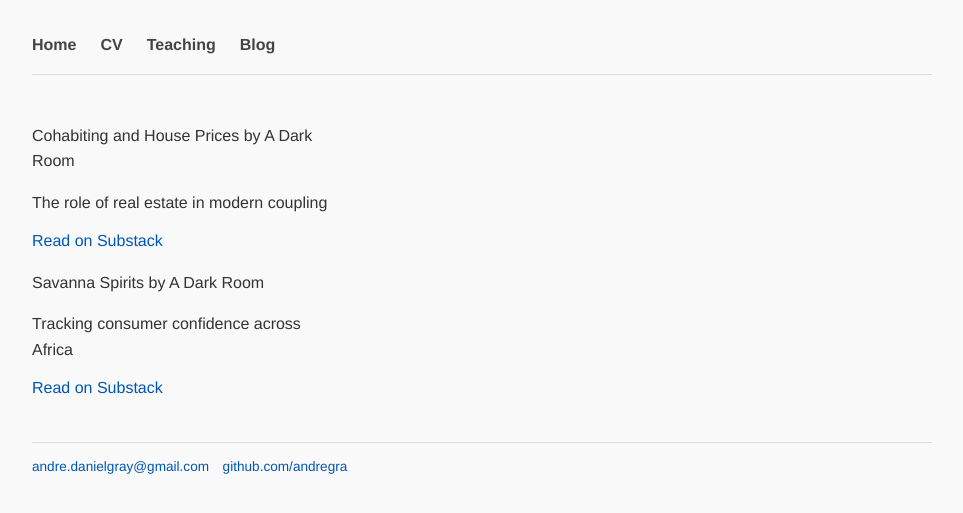
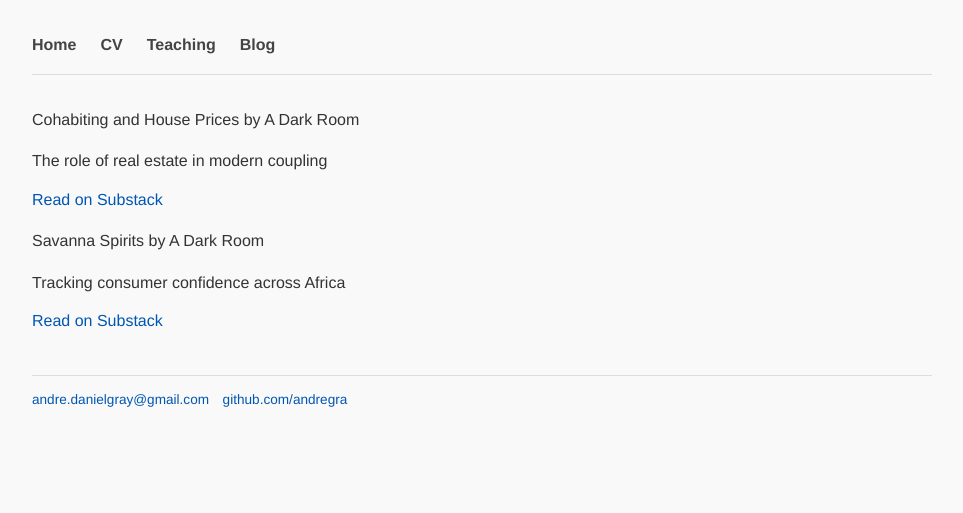
Before and after one commit to andregra/andregra.github.io, a Jekyll site: the page built from blog.md, in a window 1280 px wide. Shown: the top 513 px of the page, without its empty margins (158-1121 px from the left). Built offline with Jekyll 4.4.1, drawn with Linux system fonts in a browser that asks for light colours; a script that is not in the unit is left out.

Commit message:
Update blog.md

```diff
--- a/blog.md
+++ b/blog.md
@@ -4,11 +4,9 @@ title: Blog
 permalink: /blog/
 ---
 
- <div class="wrapper">
- <div class="left">
-<div class="substack-post-embed"><p lang="en">Cohabiting and House Prices by A Dark Room</p><p>The role of real estate in modern coupling</p><a data-post-link href="https://adarkroom.substack.com/p/cohabiting-and-house-prices">Read on Substack</a></div><script async src="https://substack.com/embedjs/embed.js" charset="utf-8"></script>
+ <div>
+  <div class="substack-post-embed"><p lang="en">Cohabiting and House Prices by A Dark Room</p><p>The role of real estate in modern coupling</p><a data-post-link href="https://adarkroom.substack.com/p/cohabiting-and-house-prices">Read on Substack</a></div><script async src="https://substack.com/embedjs/embed.js" charset="utf-8"></script>
 
   <div class="substack-post-embed"><p lang="en">Savanna Spirits by A Dark Room</p><p>Tracking consumer confidence across Africa</p><a data-post-link href="https://adarkroom.substack.com/p/savanna-spirits">Read on Substack</a></div><script async src="https://substack.com/embedjs/embed.js" charset="utf-8"></script>
 
 </div>
-</div>
```
